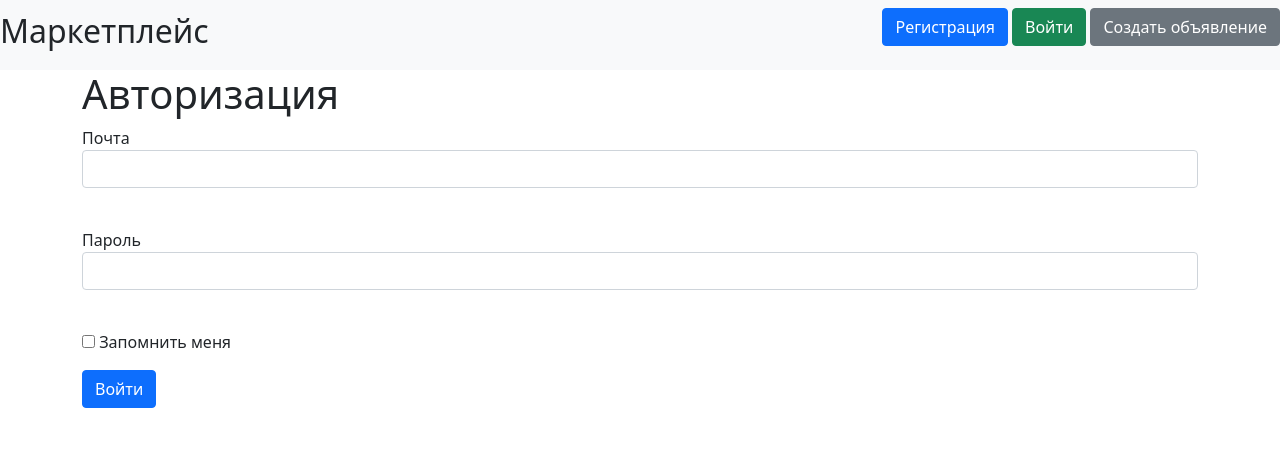
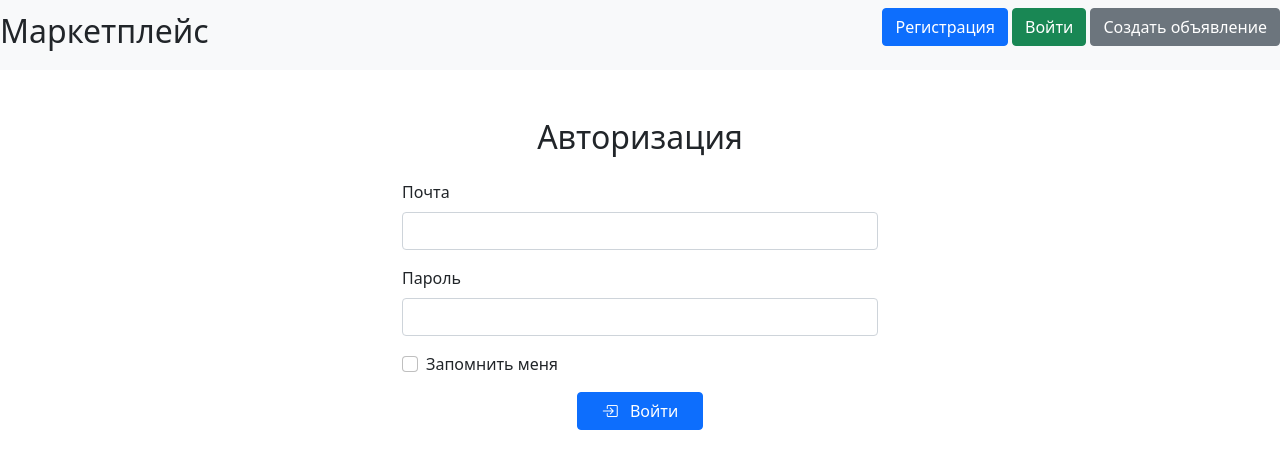
Before and after one commit to SutsuraGod/WEB-MarketPlace, a Flask app: page /login in a window 1280 px wide. Shown: the top 469 px of the page. Run offline with Flask 3, Linux system fonts and the light colour scheme.

Commit message:
change login.html

```diff
--- a/templates/login.html
+++ b/templates/login.html
@@ -1,29 +1,45 @@
 {% extends "base.html" %}
 
 {% block content %}
-<h1>Авторизация</h1>
-<form action="" method="post">
+<div class="container mt-5" style="max-width: 500px;">
+    <h2 class="mb-4 text-center">Авторизация</h2>
+    <form action="" method="post" novalidate>
         {{ form.hidden_tag() }}
-    <p>
-        {{ form.email.label }}<br>
-        {{ form.email(class="form-control", type="email") }}<br>
+
+        <div class="mb-3">
+            {{ form.email.label(class="form-label") }}
+            {{ form.email(class="form-control", type="email") }}
             {% for error in form.email.errors %}
-    <div class="alert alert-danger" role="alert">
+                <div class="alert alert-danger mt-2" role="alert">
                     {{ error }}
                 </div>
             {% endfor %}
-    </p>
-    <p>
-        {{ form.password.label }}<br>
-        {{ form.password(class="form-control", type="password") }}<br>
+        </div>
+
+        <div class="mb-3">
+            {{ form.password.label(class="form-label") }}
+            {{ form.password(class="form-control", type="password") }}
             {% for error in form.password.errors %}
-    <div class="alert alert-danger" role="alert">
+                <div class="alert alert-danger mt-2" role="alert">
                     {{ error }}
                 </div>
             {% endfor %}
-    </p>
-    <p>{{ form.remember_me() }} {{ form.remember_me.label }}</p>
-    <p>{{ form.submit(type="submit", class="btn btn-primary") }}</p>
-    <div>{{ message }}</div>
+        </div>
+
+        <div class="form-check mb-3">
+            {{ form.remember_me(class="form-check-input") }}
+            {{ form.remember_me.label(class="form-check-label") }}
+        </div>
+
+        <div class="text-center">
+            <button type="submit" class="btn btn-primary px-4">
+                <i class="bi bi-box-arrow-in-right me-2"></i> Войти
+            </button>
+        </div>
+
+        {% if message %}
+        <div class="mt-3 text-danger text-center">{{ message }}</div>
+        {% endif %}
     </form>
+</div>
 {% endblock %}
```
Lines whose indentation alone changed are shown as unchanged.
